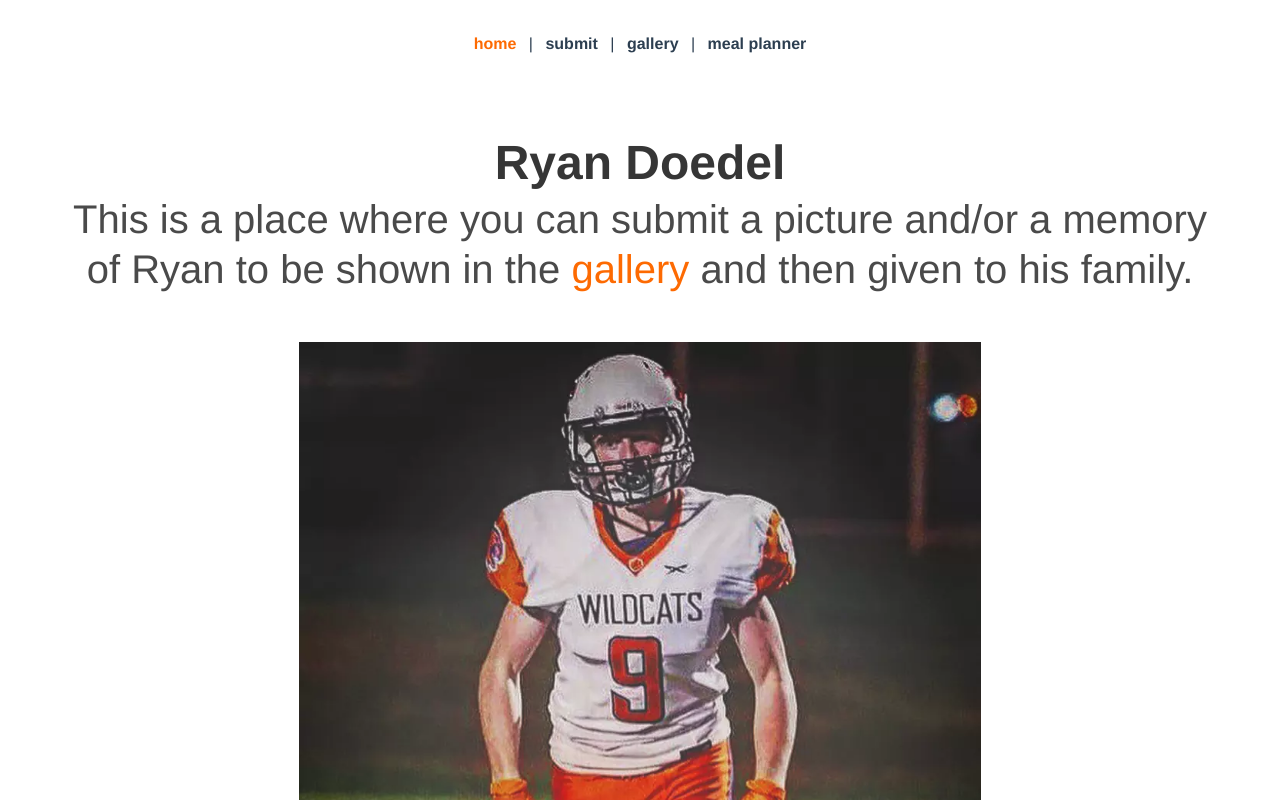
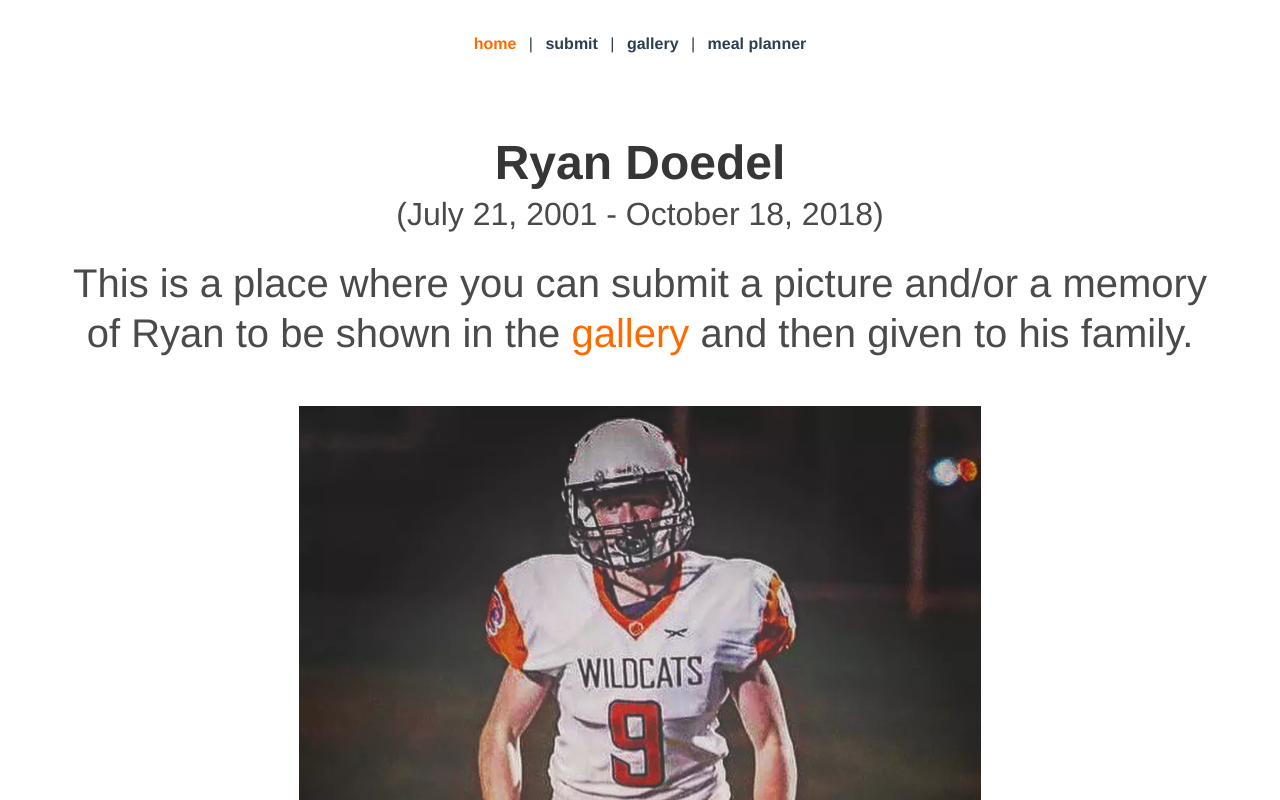
Before and after one commit to redxtech/ryandoedelmemories.com, a Vue app: page / in a window 1280 px wide. Shown: the top 800 px of the page. Built offline with nearby package versions, Linux system fonts and the light colour scheme; what v-img, vue-form would draw is missing.

Commit message:
add dates to title

```diff
--- a/src/views/Home.vue
+++ b/src/views/Home.vue
@@ -2,9 +2,10 @@
   <section id="home">
     <div class="hero">
       <div class="hero-body">
-        <div class="container">
-          <h1 class="title is-1 has-text-centered">Ryan Doedel</h1>
-          <h2 class="subtitle is-2 has-text-centered">
+        <div class="container has-text-centered">
+          <h1 class="title is-1">Ryan Doedel</h1>
+          <h2 class="subtitle is-3 ">(July 21, 2001 - October 18, 2018)</h2>
+          <h2 class="subtitle is-2">
             This is a place where you can submit a picture and/or a
             memory of Ryan to be shown in the
             <router-link to="gallery">gallery</router-link>
```
